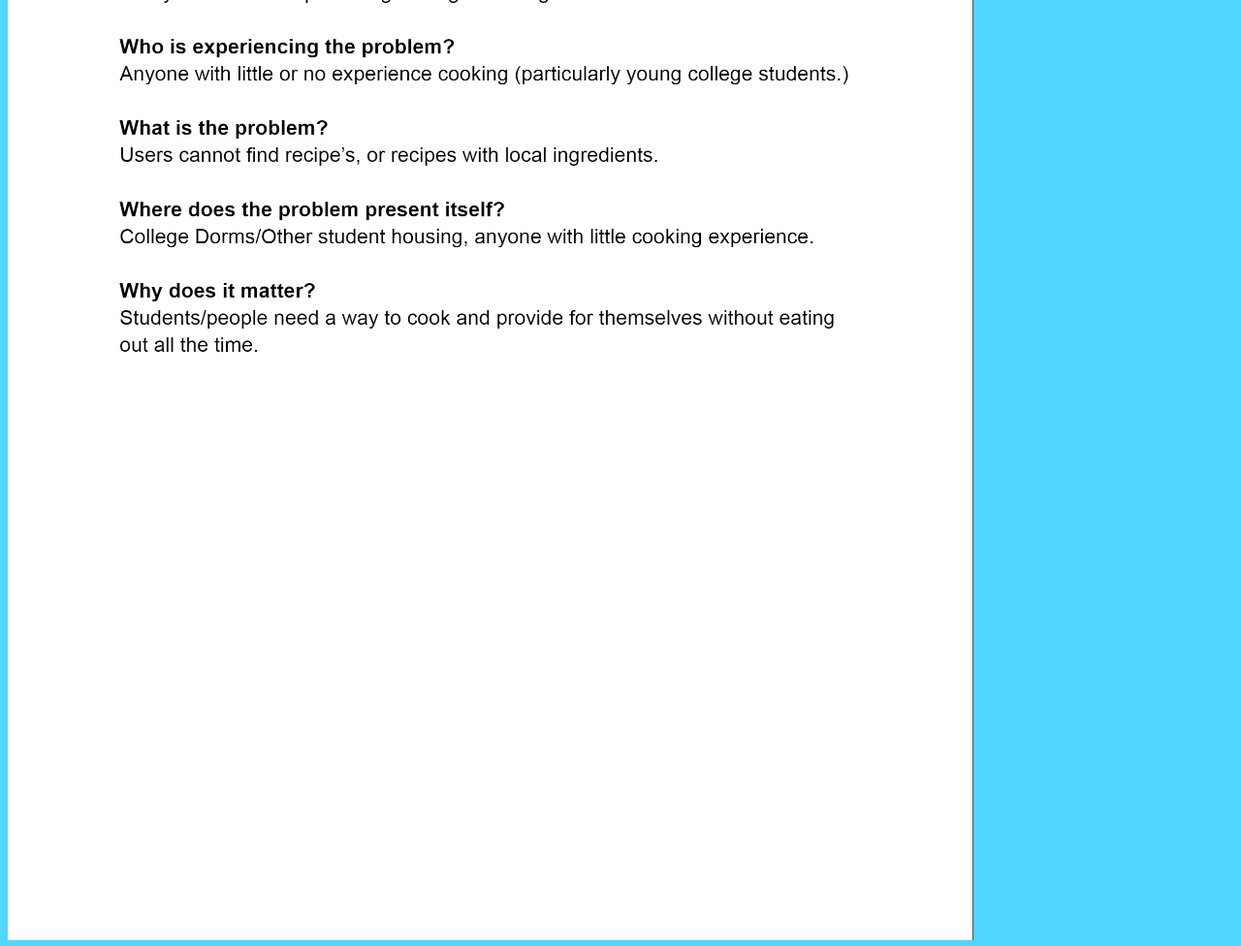
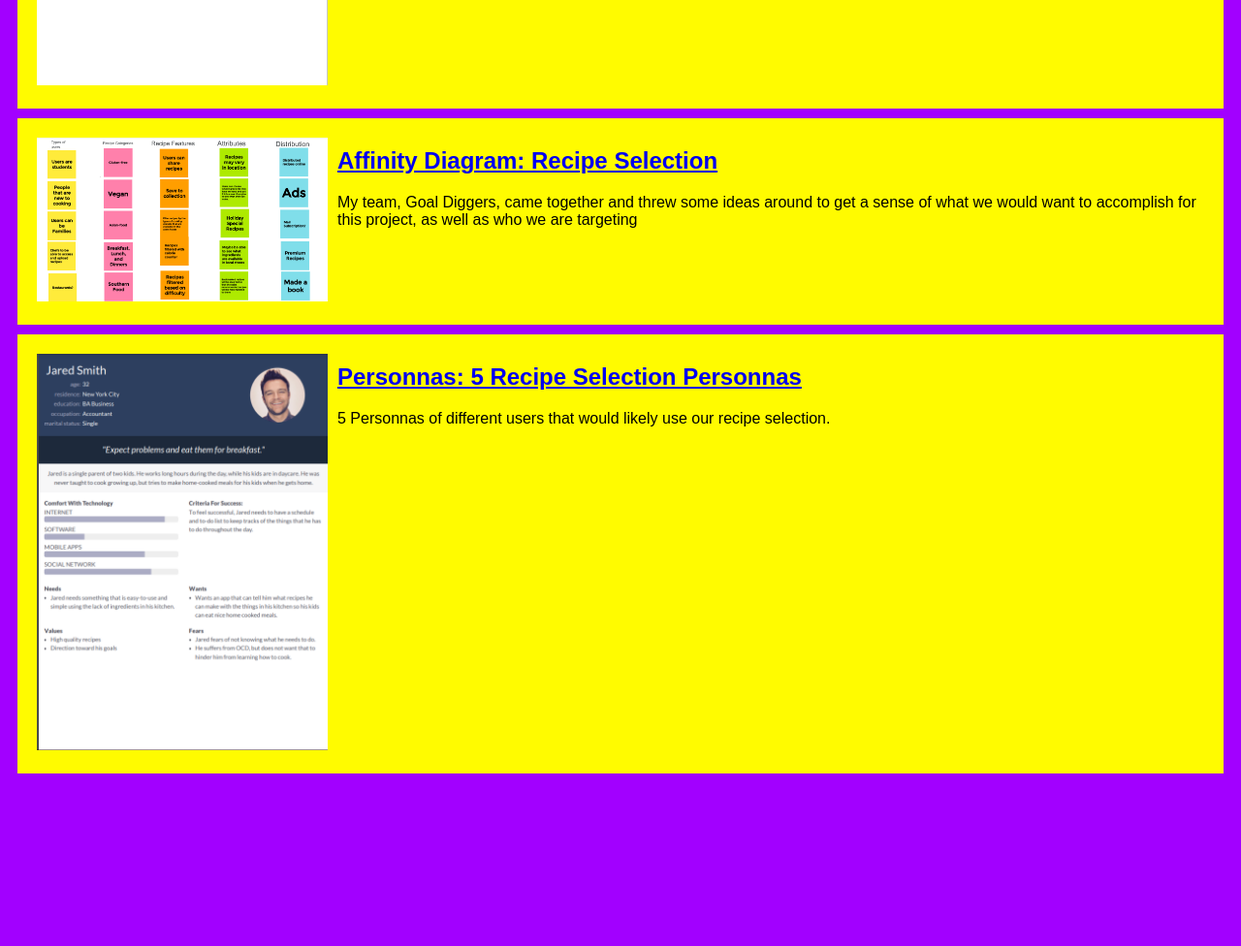
Before and after one commit to INguyen23/INguyen23.github.io, a plain HTML site: page index.html in a window 1280 px wide. Shown: the part 400-1376 px from the top of the page at 97% size. After the commit the page ends 1208 px from the top, so only its background shows below. Drawn offline with Linux system fonts and the light colour scheme.

Commit message:
Add files via upload

```diff
--- a/index.html
+++ b/index.html
@@ -29,6 +29,20 @@
                     </p>
                 </section>
             </section>
+
+            <!--Personna Assingment-->
+            <section class="assignment">
+                <a href="files/Personnas.pdf"><img src="images/Personnas.png"></a>
+                <section class="ass-details">
+                    <a href="files/Personnas.pdf">
+                        <h2>Personnas: 5 Recipe Selection Personnas</h2></a>
+                    <p>
+                        5 Personnas of different users that would likely use our recipe selection.
+                    </p>
+                </section>
+            </section>
+
+
         </body>
     </head>
 </html>
--- a/styles.css
+++ b/styles.css
@@ -1,8 +1,20 @@
 body {
-    background: rgb(80, 214, 255);
+    background: rgb(162, 0, 255);
     font-family: Arial, Helvetica, sans-serif;
 }
 
+.assignment {
+    display: flex;
+    padding: 10px;
+    margin: 10px;
+    background: rgb(255, 251, 0);
+}
+
+.assignment img {
+    width: 300px;
+    padding: 10px;
+}
+
 h1 {
-    color:rgb(126, 13, 141)
+    color:rgb(255, 255, 255)
 }
```
Also changed, not shown: images/Personnas.png (added), 1 other file.
